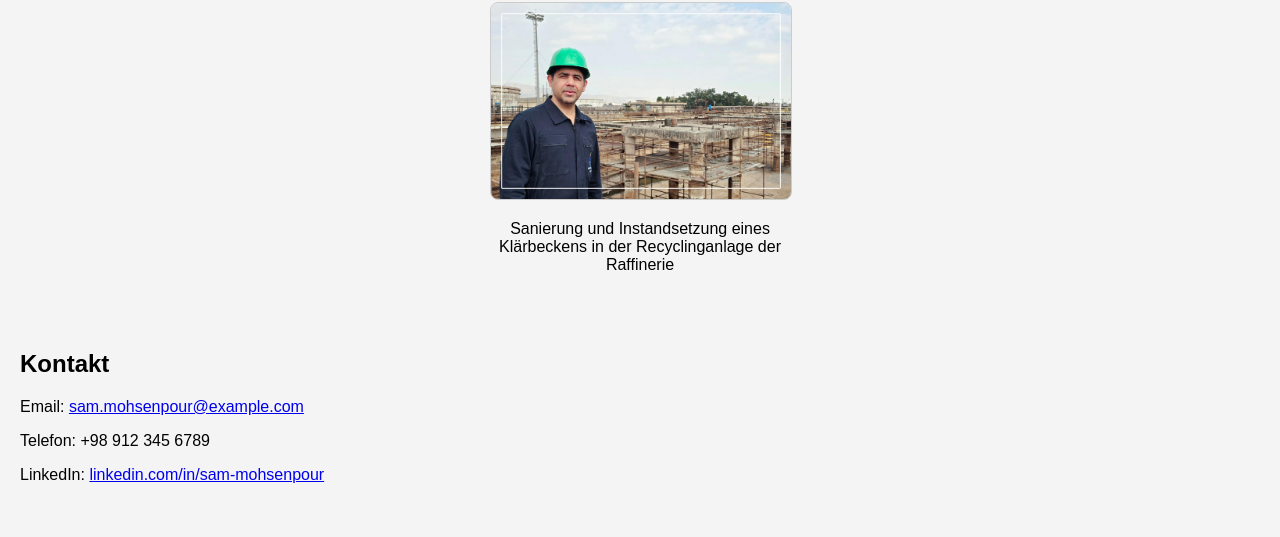
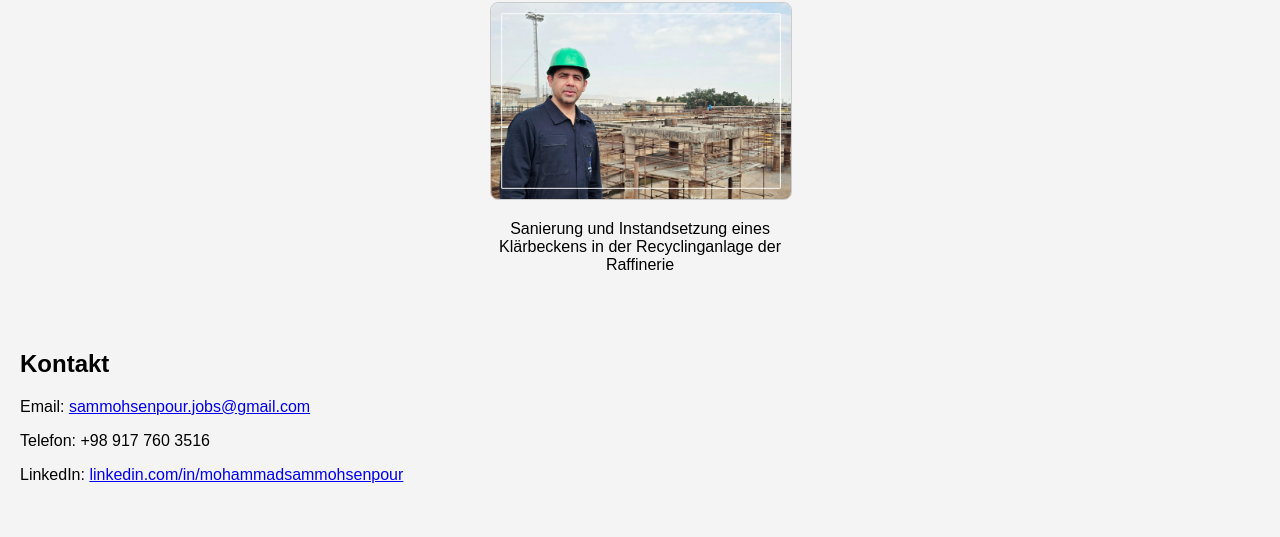
Before and after one commit to Mohammadsammohsenpour/Portfo-test, a plain HTML site: page index.html in a window 1280 px wide. Shown: the part 757-1294 px from the top of the page. Drawn offline with Linux system fonts and the light colour scheme.

Commit message:
Update index.html

```diff
--- a/index.html
+++ b/index.html
@@ -60,9 +60,9 @@
     </section>
     <section id="contact">
         <h2>Kontakt</h2>
-        <p>Email: <a href="mailto:sam.mohsenpour@example.com">sam.mohsenpour@example.com</a></p>
-        <p>Telefon: +98 912 345 6789</p>
-        <p>LinkedIn: <a href="https://www.linkedin.com/in/sam-mohsenpour" target="_blank">linkedin.com/in/sam-mohsenpour</a></p>
+        <p>Email: <a href="mailto:sammohsensenpour.jobs@gmail.com">sammohsenpour.jobs@gmail.com</a></p>
+        <p>Telefon: +98 917 760 3516</p>
+        <p>LinkedIn: <a href="https://www.linkedin.com/in/mohammadsammohsenpour" target="_blank">linkedin.com/in/mohammadsammohsenpour</a></p>
     </section>
     <div class="qr-code">
         <h2>QR-Code zum Portfolio</h2>
```
